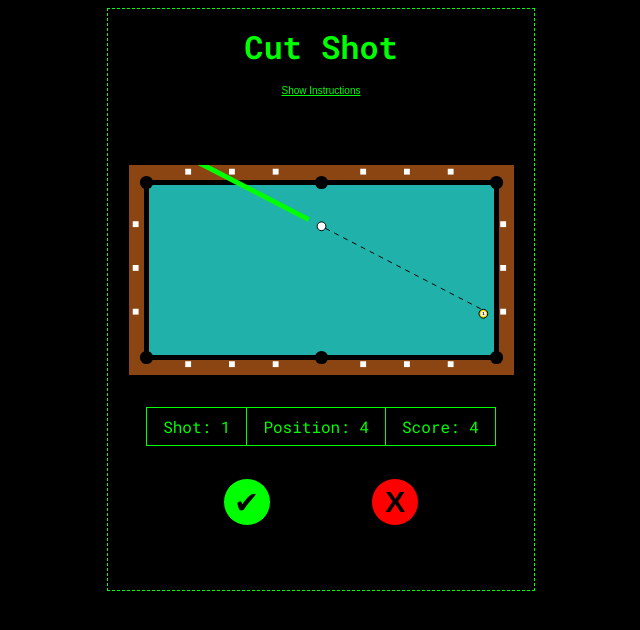
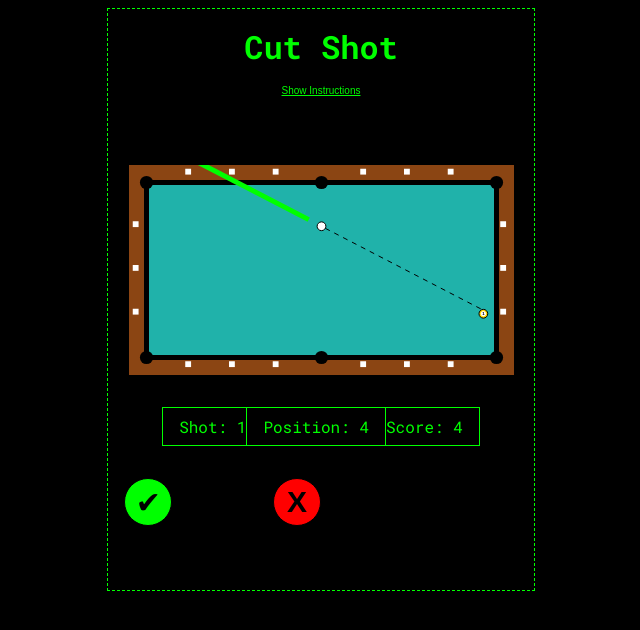
Before and after one commit to moviefan322/vuebsdrills, a Vue app: page /drill/1 in a window 1280 px wide. Shown: the top 630 px of the page, without its empty margins (319-959 px from the left). Built offline with nearby package versions, Linux system fonts and the light colour scheme.

Commit message:
builds out line of balls drills

```diff
--- a/src/assets/main.css
+++ b/src/assets/main.css
@@ -105,3 +105,12 @@
 .red {
   color: red;
 }
+
+.w100 {
+  width: 100%;
+}
+
+.center {
+  text-align: center;
+  margin: auto;
+}
--- a/src/components/ControlsComponent.vue
+++ b/src/components/ControlsComponent.vue
@@ -1,5 +1,19 @@
 <template>
-  <div class="controls" v-if="!store.getDrillComplete()">
+  <div v-if="store.currentDrill?.attempts">
+    <h5 class="center mt mb">How many Balls did you pot?</h5>
+    <div class="buttonRow">
+      <div class="lime">0</div>
+      <div
+        class="lime"
+        v-for="score in maxScore"
+        :key="score"
+        @click="submitAttemptScore(score)"
+      >
+        {{ score }}
+      </div>
+    </div>
+  </div>
+  <div class="controls" v-if="!store.getDrillComplete() && !store.currentDrill?.attempts">
     <button
       class="noStyleButt control make"
       :class="{ disabled: store.getDrillComplete() }"
@@ -33,6 +47,13 @@
 
 const store = useDrillStore()
 
+//emits
+
+const submitAttemptScore = (score: number) => {
+  store.pushAttemptResult(score)
+  store.incrementCurrentAttempt()
+}
+
 const handleMake = () => {
   store.updatePreviousState()
   store.incrementScore()
@@ -54,6 +75,10 @@
     return true
   }
   return false
+})
+
+const maxScore = computed(() => {
+  return store.getMaxScore()
 })
 </script>
 
@@ -92,4 +117,30 @@
   color: lime;
   border: 1px solid lime;
 }
+
+.buttonRow {
+  width: 100%;
+  display: flex;
+  flex-direction: row;
+  justify-content: space-around;
+}
+
+.buttonRow div {
+  border: lime 1px solid;
+  padding: 0.5rem;
+}
+
+.mt {
+  margin-top: 1rem;
+}
+
+.mb {
+  margin-bottom: 1rem;
+}
+
+.lime:hover {
+  cursor: pointer;
+  background-color: yellow;
+  color: black;
+}
 </style>
--- a/src/components/ScorebarComponent.vue
+++ b/src/components/ScorebarComponent.vue
@@ -1,9 +1,22 @@
 <template>
-  <div class="scorebar mt" :class="scorebarClass">
+  <div class="scorebar2" v-if="store.currentDrill?.attempts">
+    <div
+      class="attempt"
+      v-for="attempt in store.currentDrill?.attempts"
+      :key="attempt"
+      :class="{ highlight: store.getCurrentAttempt() === attempt - 1 }"
+    >
+      Attempt {{ attempt }}:
+      <span>{{
+        store.getAttemptResults()[attempt - 1] ? store.getAttemptResults()[attempt - 1] : '?'
+      }}</span>
+    </div>
+  </div>
+  <div class="scorebar mt" v-if="!store.currentDrill?.attempts" :class="scorebarClass">
     <div>
       Shot: <span>{{ store.getShot() }}</span>
     </div>
-    <div id="scoremid" v-if="!isStandard">
+    <div class="scoremid" v-if="!isStandard">
       Position: <span>{{ store.getPosition() }}</span>
     </div>
     <div id="filler" v-if="isStandard"></div>
@@ -29,7 +42,7 @@
 </script>
 
 <style scoped>
-#scoremid {
+.scoremid {
   padding: 0.5rem 1rem;
   border-left: 1px solid lime;
   border-right: 1px solid lime;
@@ -47,7 +60,16 @@
   color: lime;
 }
 
-.progscore {
+.scorebar2 {
+  display: flex;
+}
+
+.attempt {
+  border: lime 1px solid;
+  padding: 0.5rem 1rem;
+}
+
+.attempt .progscore {
   gap: 1rem;
 }
 
@@ -57,4 +79,9 @@
   height: 2.3rem;
   margin: 0 1rem;
 }
+
+.highlight {
+  background-color: yellow;
+  color: black;
+}
 </style>
--- a/src/components/baseComponents/BaseDrill.vue
+++ b/src/components/baseComponents/BaseDrill.vue
@@ -17,7 +17,10 @@
     {{ endGameMessage }} <br />
     You scored {{ store.getScore() }} point{{ store.getScore() !== 1 ? 's' : '' }}!
   </div>
-  <ControlsComponent />
+  <div class="w100">
+    <ControlsComponent v-if="!store.getDrillComplete()" />
+  </div>
+
   <div class="mt my">
     <router-link
       to="/results"
--- a/src/stores/drill.ts
+++ b/src/stores/drill.ts
@@ -16,6 +16,8 @@
   const bonus = ref(0)
   const pots = ref(0)
   const drillComplete = ref(false)
+  const currentAttempt = ref(0)
+  const attemptResults = ref<number[]>([])
   const router = useRouter()
   const previousState = ref({
     shot: 1,
@@ -215,6 +217,36 @@
     return currentDrill.value !== null
   }
 
+  const getMaxScore = () => {
+    return currentDrill.value!.maxScore
+  }
+
+  const isAttempts = () => {
+    return currentDrill.value!.attempts
+  }
+
+  const getCurrentAttempt = () => {
+    return currentAttempt.value
+  }
+
+  const getAttemptResults = () => {
+    return attemptResults.value
+  }
+
+  const pushAttemptResult = (result: number) => {
+    attemptResults.value.push(result)
+  }
+
+  const incrementCurrentAttempt = () => {
+    if (currentAttempt.value === currentDrill.value!.attempts! - 1) {
+      const highestAttempt = Math.max(...attemptResults.value)
+      pots.value = highestAttempt
+      drillComplete.value = true
+      return
+    }
+    currentAttempt.value++
+  }
+
   watch([shot, score], () => {
     if (currentDrill.value!.type === 'progressive') {
       if (shot.value >= 8 && score.value >= 12) {
@@ -260,6 +292,12 @@
     getScore,
     getDrillComplete,
     getDrillId,
-    isCurrentDrill
+    isCurrentDrill,
+    getMaxScore,
+    isAttempts,
+    getCurrentAttempt,
+    getAttemptResults,
+    pushAttemptResult,
+    incrementCurrentAttempt
   }
 })
```
